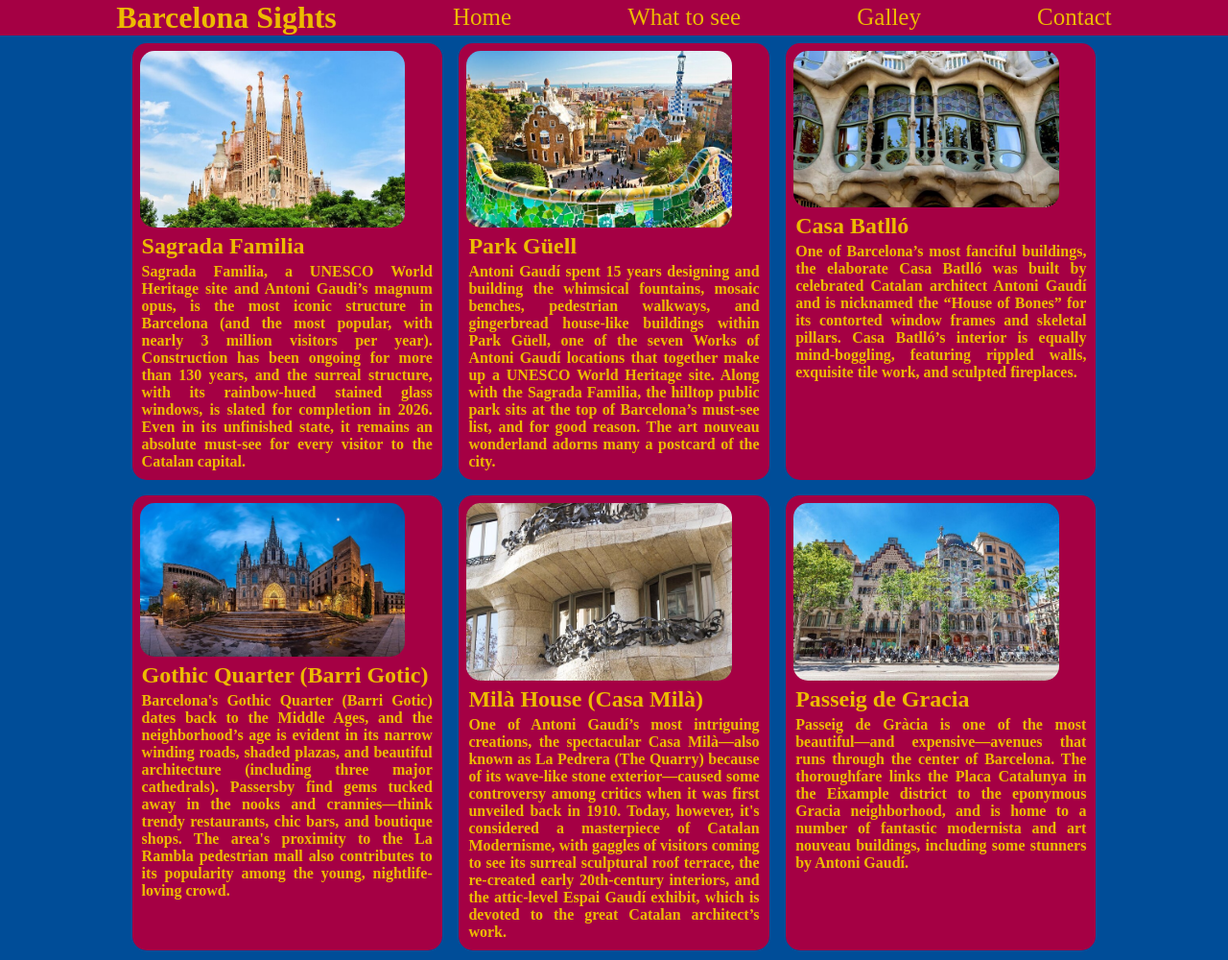
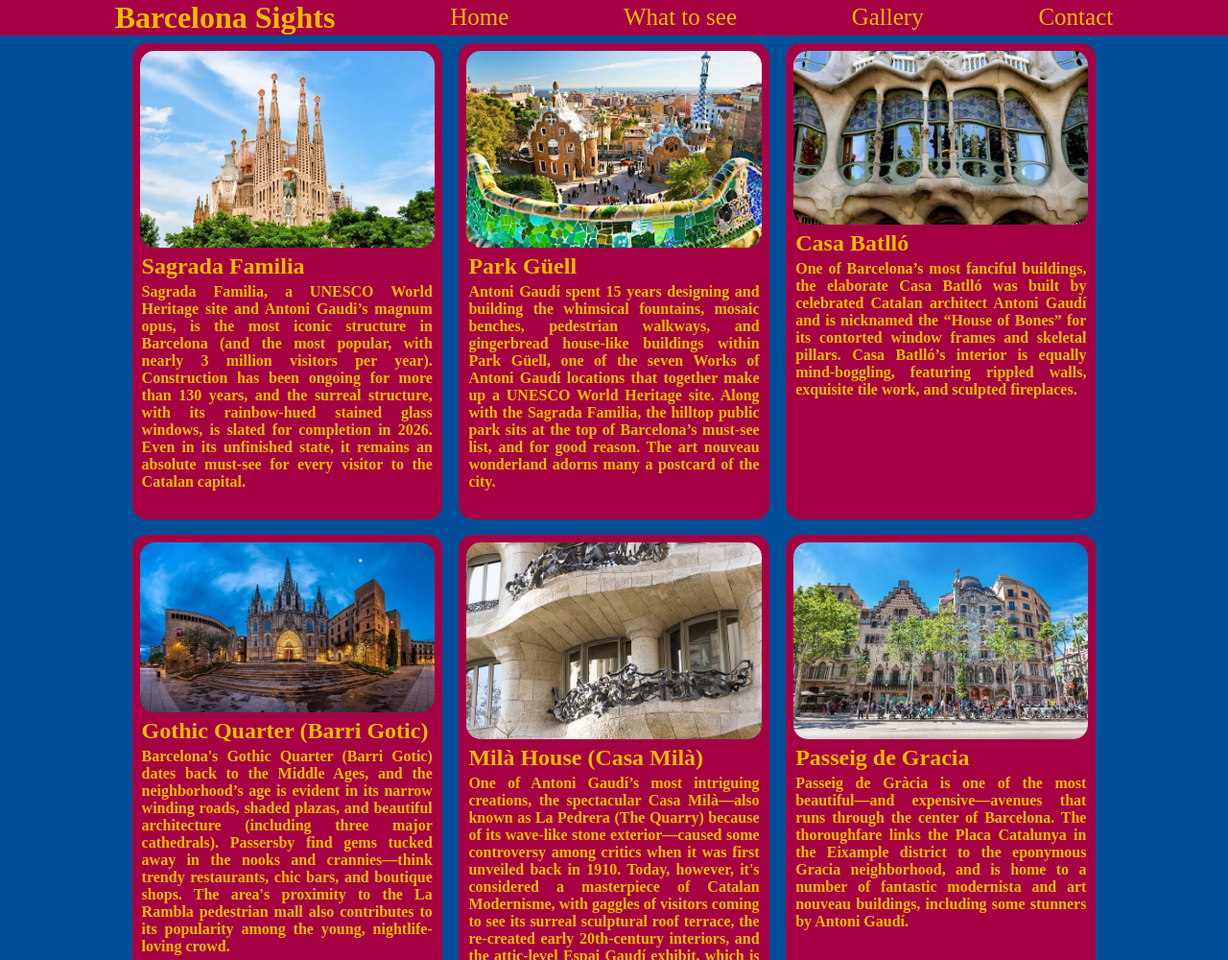
Before and after one commit to MarcalekM/Barcalona, a plain HTML site: page Barcelona_website/index.html in a window 1280 px wide. Shown: the top 1000 px of the page at 96% size. Drawn offline with nearby package versions, Linux system fonts and the light colour scheme.

Commit message:
Card-container

```diff
--- a/Barcelona_website/CSS/style.css
+++ b/Barcelona_website/CSS/style.css
@@ -25,7 +25,7 @@ a {
     padding-top: 0.3%;
 }
 
-.container {
+.card-container {
     margin: auto;
     width: 80%;
     display: flex;
@@ -40,6 +40,7 @@ a {
     padding: 8px;
     background-color: #a50044;
     border-radius: 15px;
+    height: 480px;
 }
 
 .card h2, p {
@@ -53,7 +54,7 @@ a {
 }
 
 .card img {
-    max-width: 90%;
+    max-width: 100%;
     height: auto;
     border-radius: 15px;
 }
--- a/Barcelona_website/index.html
+++ b/Barcelona_website/index.html
@@ -13,12 +13,12 @@
             <h1>Barcelona Sights</h1>
             <a href="#">Home</a>
             <a href="#">What to see</a>
-            <a href="#">Galley</a>
+            <a href="#">Gallery</a>
             <a href="#">Contact</a>
         </div>
     </header>
     <main>
-        <div class="container">
+        <div class="card-container">
             <div class="card"  ng-repeat="barca in barcelona">
                 <img src='img/{{barca["img"]}}.jpg' alt="">
                 <h2>{{barca["title"]}}</h2>
```
